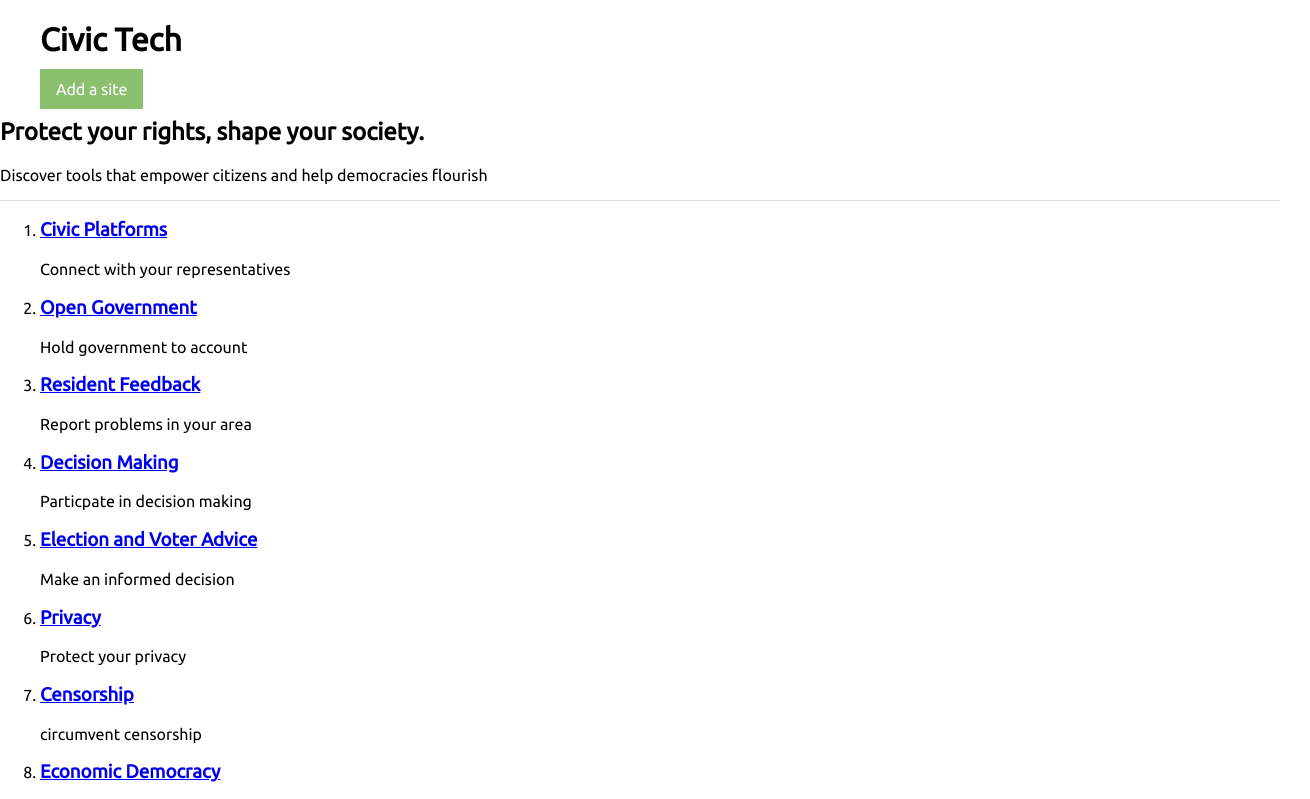
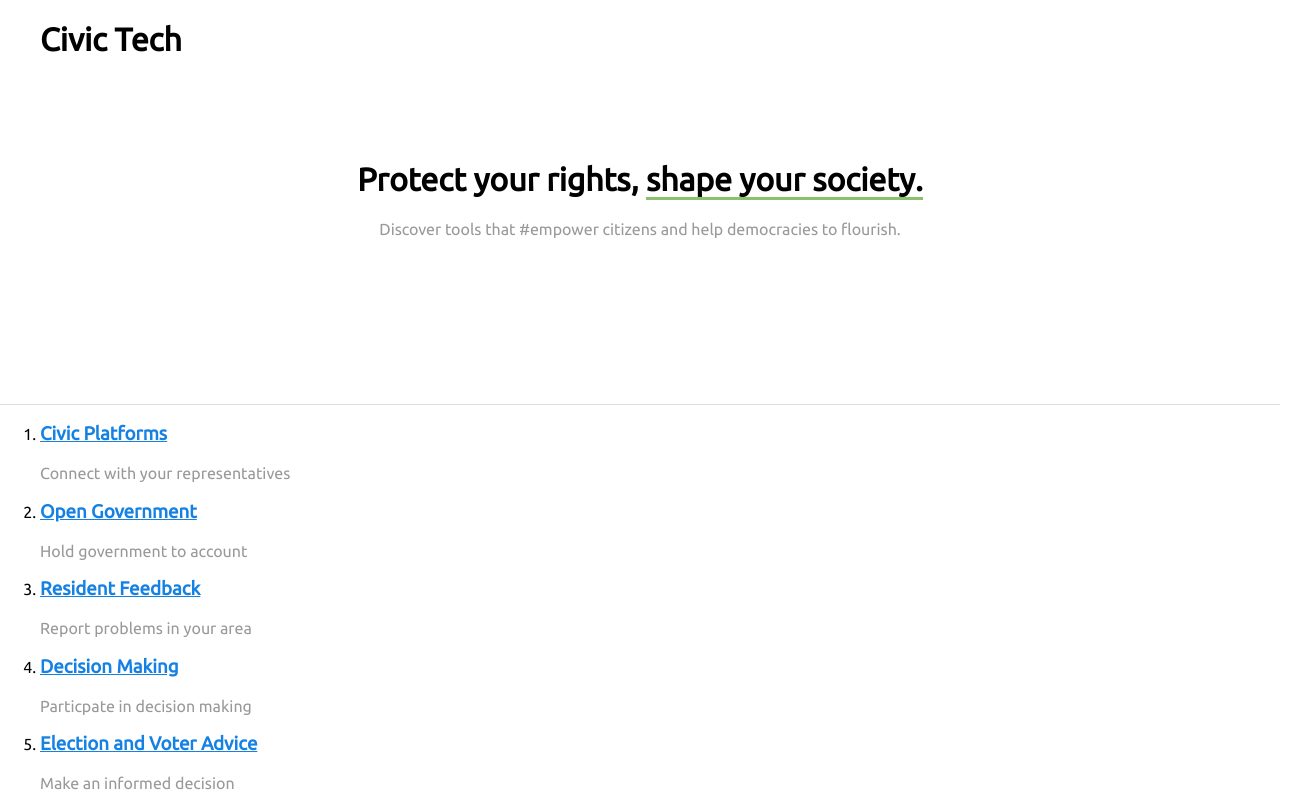
Before and after one commit to scottdavidcraig/civictech.co.uk, a website: page index.html in a window 1280 px wide. Shown: the top 799 px of the page, 1310 px wide, since content can reach past the window. Drawn offline with Linux system fonts and the light colour scheme.

Commit message:
Updates Link styles

```diff
--- a/css/this.css
+++ b/css/this.css
@@ -3,6 +3,54 @@
 body {
 background-color: white;
 font-family: 'Ubuntu', sans-serif;
+}
+
+/* typography */
+
+p {
+color:#999 ;
+}
+
+/* link styles */
+
+/* unvisited link */
+a:link {
+    color: #1481e3;
+}
+
+/* visited link */
+a:visited {
+    color: #1857A6;
+}
+
+/* mouse over link */
+a:hover {
+    color: #1857A6;
+}
+
+/* selected link */
+a:active {
+    color: #1857A6;
+}
+
+
+
+
+
+#shape {
+      border-bottom: 3px solid #8AC06E;
+}
+
+nav{
+
+  padding: 0px 0 0px 0;
+  margin: 0 0 0 0;
+
+}
+
+header{
+  text-align: center;
+  padding: 60px 15px 150px 15px;
 
 }
 
@@ -12,7 +60,6 @@ section {
 
 
 
-/* typography */
 
 
 /* Button styles */
@@ -22,6 +69,7 @@ border: 1px solid #8AC06E;
 padding: 10px 15px;
 color: white;
 text-decoration: none;
+border-radius: 5px;
 
 }
 
@@ -29,11 +77,9 @@ text-decoration: none;
 
 background: #6eaf4c;
 color: #fff;
+border: 1px solid #6eaf4c;
+
 }
-
-
-
-
 
 
 /* footer */
@@ -42,7 +88,7 @@ footer{
   color: white;
   font-size: 17px;
   width: 100%;
-  padding: 100px 0 60px 0;
-
+  padding: 100px 15px 60px 15px;
+  l
 
 }
--- a/index.html
+++ b/index.html
@@ -13,16 +13,13 @@
     <nav>
         <ul>
           <h1 class= "title">Civic Tech</h1>
-          <a class ="button" href="mailto:scott@civictech.co.uk?subject=ADD%20SITE:%20[ SITE NAME ]%20">Add a site</a>
       </ul>
     </nav>
 
 <header>
 
-  <h2>
-    Protect your rights, shape your society.
-  </h2>
-  <p> Discover tools that empower citizens and help democracies flourish </p>
+  <h1>Protect your rights, <span id= "shape">shape your society.</span></h1>
+  <p> Discover tools that #empower citizens and help democracies to flourish.</p>
 
 </header>
 
@@ -172,6 +169,7 @@ https://tutanota.de
 </section>
 
 <footer> <p> Maintained by <a href="http://www.twitter.com/scottdavidcraig"> @scottdavidcraig</a> </p>
+  <a class ="button" href="mailto:scott@civictech.co.uk?subject=ADD%20SITE:%20[ SITE NAME ]%20">Add a site</a>
 
 </footer>
 
```
